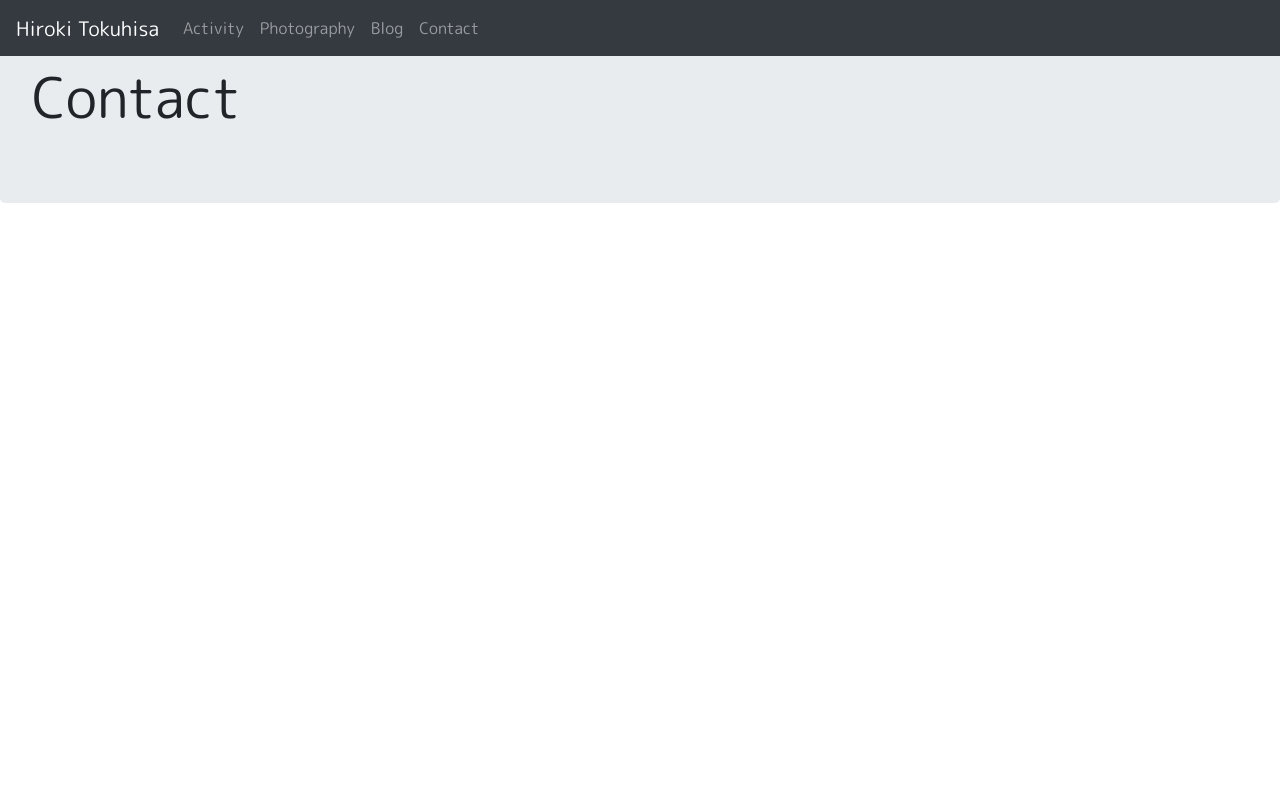
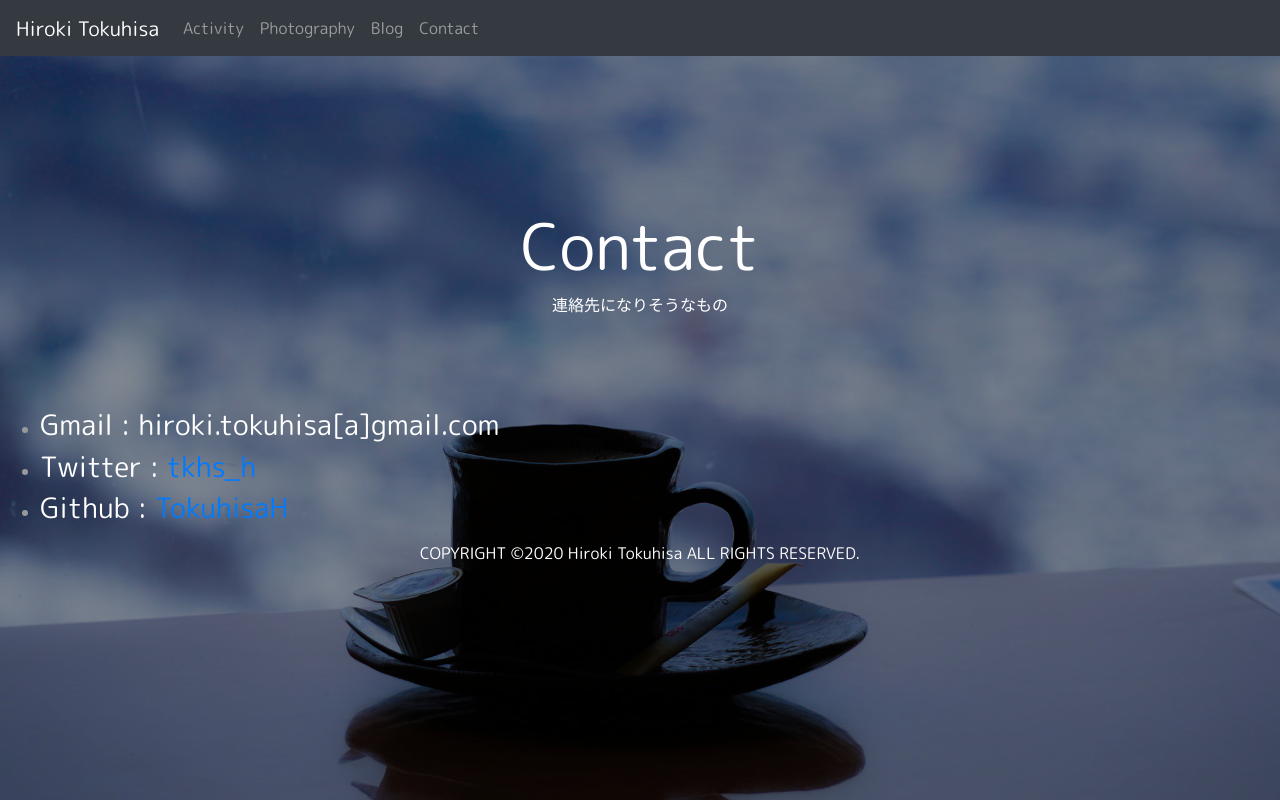
Before and after one commit to TokuhisaH/MyPortfolio, a Django app: page /contact/ in a window 1280 px wide. Run offline with Django 3.2, Linux system fonts and the light colour scheme; some libraries are stand-ins or nearby versions.

Commit message:
complete

```diff
--- a/templates/blogdetail.html
+++ b/templates/blogdetail.html
@@ -12,6 +12,7 @@
   <div class ='container'>
     <div class="alert alert-primary" role="alert">
       <div class="blogdetail-title">
+      <h3 class="card-title">{{object.title}}</h3>
       </div>
       <div class="blogdetail-img">
         <p><img src="{{object.images.url}}" height=300px></p>
--- a/templates/bloglist.html
+++ b/templates/bloglist.html
@@ -19,7 +19,7 @@
         <a href="{% url 'blogdetail' item.pk%}">
           <h5 class="card-title">{{item.title}}</h5>
         </a>
-          <p class="card-text">{{item.content}}</p>
+          <p class="card-text">{{item.content| truncatechars:20}}</p>
           <p class="card-text">{{item.date | date:"Y年n月j日" }}</p>
         </div>
       </div>
--- a/templates/contact.html
+++ b/templates/contact.html
@@ -2,13 +2,20 @@
 
 
 {% block header %}
-<div class="jumbotron">
-  <h1 class="display-4">Contact</h1>
-</div>
+
 
 {% endblock header %}
 {% block content %}
-<body>
 
+<body class="activity-bg">
+  <div class="sub-title">
+    <h1>Contact</h1>
+    <p>連絡先になりそうなもの</p>
+  </div>
+    <ul style="color: #FFFFFF;">
+     <li><h3>Gmail : hiroki.tokuhisa[a]gmail.com</h3></li>
+     <li><h3>Twitter : <a href="https://twitter.com/tokhs_h">tkhs_h</a></h3></li>
+     <li><h3>Github : <a href="https://https://github.com/TokuhisaH">TokuhisaH</a></h3></li>
+    </ul>
 </body>
 {% endblock content %}
```
Also changed, not shown: db.sqlite3, media/images/20200803_030701.jpg (added).
